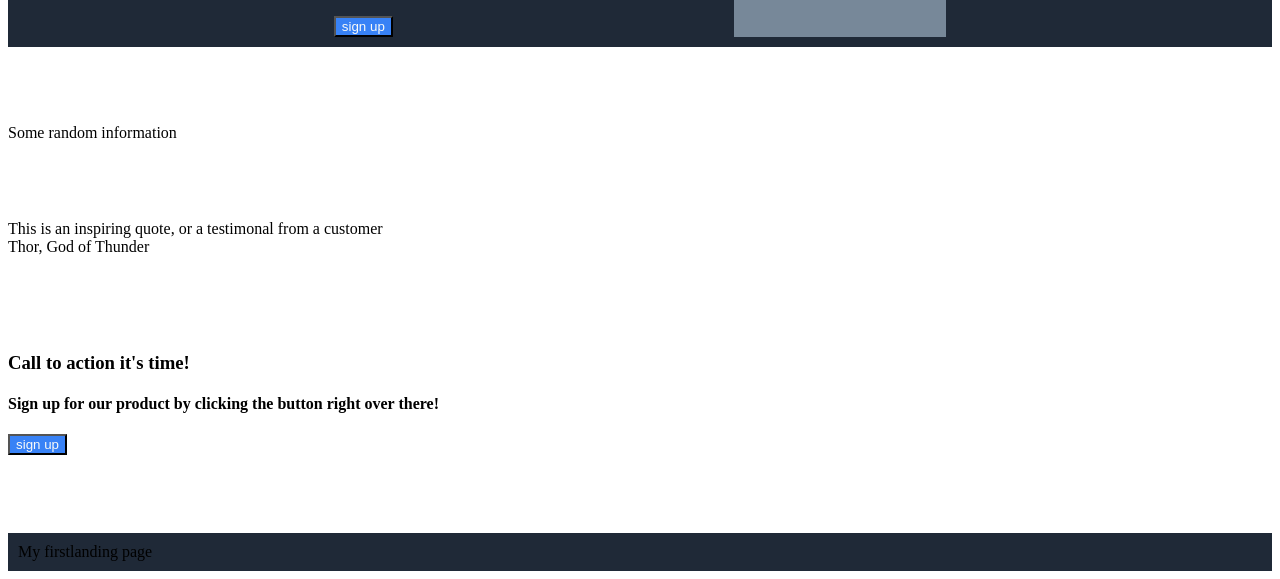
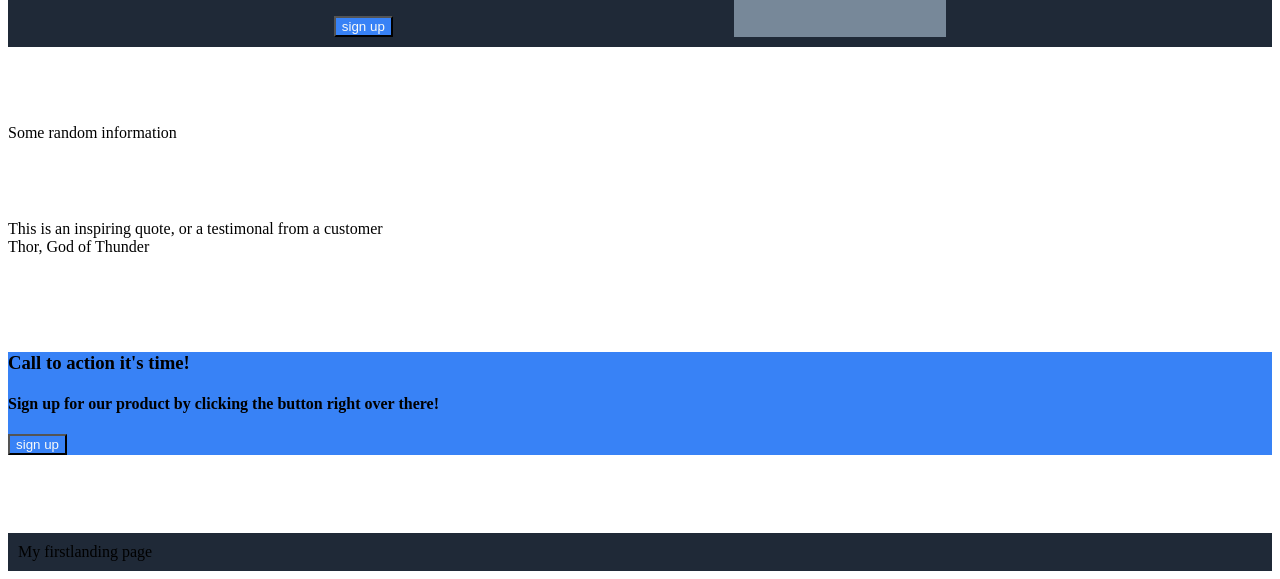
Before and after one commit to Peachboy97/Landing-page-project-, a plain HTML site: page index.html in a window 1280 px wide. Shown: the part 237-816 px from the top of the page. Drawn offline with Linux system fonts and the light colour scheme.

Commit message:
Add the selector for the call to action section in the css and added relevant colour

```diff
--- a/style.css
+++ b/style.css
@@ -50,3 +50,8 @@ button {
     background-color: #3882f6;
     color: #f9faf8;
 }
+
+
+.main-d {
+    background-color: #3882f6;
+}
```
